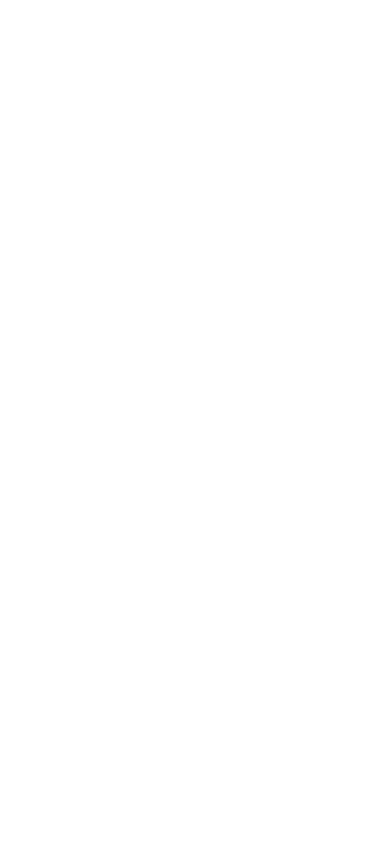
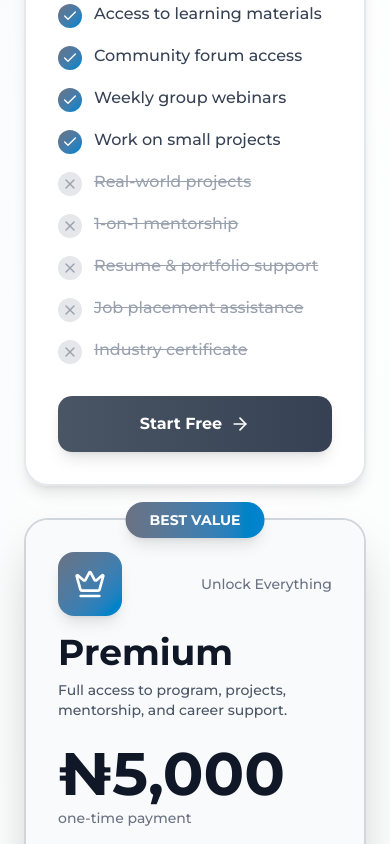
Before and after one commit to NwekeFavour/P, a React (Vite) app: page / in a window 390 px wide. Shown: the part 10780-11624 px from the top of the page. Before the commit the page ends 10737 px from the top, so only its background shows below. Built offline with nearby package versions, Linux system fonts and the light colour scheme.

Commit message:
first commit

```diff
--- a/src/components/aboutUsSection.jsx
+++ b/src/components/aboutUsSection.jsx
@@ -17,7 +17,7 @@
           </div>
           <h2 className="text-[30px] md:text-6xl font-bold text-black mb-6 leading-tight">
             Building Nigeria's Next
-            <span className="block bg-gradient-to-r from-gray-900 via-gray-400 to-gray-400 bg-clip-text text-transparent">
+            <span className="block devs bg-gradient-to-r from-gray-900 via-gray-400 to-gray-400 bg-clip-text text-transparent">
               Generation of Developers
             </span>
           </h2>
--- a/src/components/footer.jsx
+++ b/src/components/footer.jsx
@@ -7,7 +7,7 @@
   return (
     <footer className="bg-gray-900 text-gray-400">
       <div className="max-w-7xl mx-auto px-6 py-12">
-        <div className="grid md:grid-cols-4 gap-10">
+        <div className="grid md:grid-cols-3 lg:grid-cols-4 gap-10">
           {/* About */}
           <div>
             <h4 className="text-white font-bold mb-4">TechLaunch NG</h4>
--- /dev/null
+++ b/src/components/pricing.jsx
@@ -0,0 +1,194 @@
+import { Check, X, Zap, Crown, Sparkles, ArrowRight, Star } from 'lucide-react';
+
+export default function PricingSection() {
+  const plans = [
+    {
+      name: 'Free',
+      tagline: 'Try Before You Commit',
+      icon: Sparkles,
+      price: '₦0',
+      description: 'Get started and explore our learning materials.',
+      features: [
+        { text: 'Access to learning materials', included: true },
+        { text: 'Community forum access', included: true },
+        { text: 'Weekly group webinars', included: true },
+        { text: 'Work on small projects', included: true },
+        { text: 'Real-world projects', included: false },
+        { text: '1-on-1 mentorship', included: false },
+        { text: 'Resume & portfolio support', included: false },
+        { text: 'Job placement assistance', included: false },
+        { text: 'Industry certificate', included: false }
+      ],
+      highlighted: false,
+      color: 'gray',
+      cta: 'Start Free'
+    },
+    {
+      name: 'Premium',
+      tagline: 'Unlock Everything',
+      icon: Crown,
+      price: '₦5,000',
+      period: 'one-time payment',
+      description: 'Full access to program, projects, mentorship, and career support.',
+      features: [
+        { text: 'Everything in Free, plus:', included: true, bold: true },
+        { text: 'Full 12-week intensive program', included: true },
+        { text: '3–5 real-world projects', included: true },
+        { text: 'Weekly 1-on-1 mentorship', included: true },
+        { text: 'Priority code reviews', included: true },
+        { text: 'Resume & portfolio workshops', included: true },
+        { text: 'Mock interview preparation', included: true },
+        { text: 'Direct company introductions', included: true },
+        { text: 'Industry-recognized certificate', included: true },
+        { text: 'Lifetime alumni network access', included: true },
+        { text: 'Job placement support', included: true, highlight: true }
+      ],
+      highlighted: true,
+      color: 'gray',
+      cta: 'Go Premium',
+      badge: 'BEST VALUE'
+    }
+  ];
+
+  const colorClasses = {
+    gray: {
+      gradient: 'from-gray-500 to-sky-600',
+      bg: 'bg-gray-50',
+      text: 'text-gray-600',
+      border: 'border-gray-300',
+      iconBg: 'bg-gray-100',
+      button: 'from-gray-600 to-gray-700 hover:from-gray-700 hover:to-gray-800'
+    },
+    purple: {
+      gradient: 'from-purple-500 to-pink-500',
+      bg: 'bg-purple-50',
+      text: 'text-purple-600',
+      border: 'border-purple-500',
+      iconBg: 'bg-purple-100',
+      button: 'from-purple-600 to-pink-600 hover:from-purple-700 hover:to-pink-700'
+    }
+  };
+
+  return (
+    <div className="bg-gradient-to-br from-gray-50 via-white to-gray-50 py-20 px-6">
+      <div className="max-w-7xl mx-auto">
+        {/* Section Header */}
+        <div className="text-center mb-16">
+          <div className="inline-flex items-center gap-2 px-4 py-2 bg-gradient-to-r from-purple-100 to-pink-100 rounded-full mb-6">
+            <Star className="w-4 h-4 text-purple-600" />
+            <span className="text-sm font-semibold text-gray-700 uppercase tracking-wide">Simple Pricing</span>
+          </div>
+          <h2 className="text-4xl md:text-6xl font-bold text-gray-900 mb-6 leading-tight">
+            One Payment,
+            <span className="block bg-gradient-to-r from-sky-600 access via-gray-600 to-sky-600 bg-clip-text text-transparent">
+              Lifetime Access
+            </span>
+          </h2>
+          <p className="text-xl text-gray-600 max-w-3xl mx-auto leading-relaxed">
+            Try for free or unlock everything with a single payment. No subscriptions. No hidden fees.
+          </p>
+        </div>
+
+        {/* Pricing Cards */}
+        <div className="grid md:grid-cols-2 gap-8 max-w-5xl mx-auto mb-16">
+          {plans.map((plan, index) => {
+            const colors = colorClasses[plan.color];
+            const Icon = plan.icon;
+
+            return (
+              <div
+                key={index}
+                className={`relative rounded-3xl transition-all duration-300 ${
+                  plan.highlighted
+                    ? 'transform md:-translate-y-4 shadow-2xl'
+                    : 'shadow-lg hover:shadow-xl'
+                }`}
+              >
+                {plan.badge && (
+                  <div className="absolute -top-4 left-1/2 transform -translate-x-1/2 z-10">
+                    <div className={`bg-gradient-to-r ${colors.gradient} text-white px-6 py-2 rounded-full text-sm font-bold shadow-lg`}>
+                      {plan.badge}
+                    </div>
+                  </div>
+                )}
+
+                <div
+                  className={`h-full rounded-3xl border-2 ${
+                    plan.highlighted ? colors.border : 'border-gray-200'
+                  } bg-white overflow-hidden`}
+                >
+                  {/* Header */}
+                  <div className={`${plan.highlighted ? colors.bg : 'bg-gray-50'} p-8 border-b ${plan.highlighted ? colors.border : 'border-gray-200'}`}>
+                    <div className="flex items-center justify-between mb-4">
+                      <div className={`w-16 h-16 bg-gradient-to-br ${colors.gradient} rounded-2xl flex items-center justify-center shadow-lg`}>
+                        <Icon className="w-8 h-8 text-white" />
+                      </div>
+                      <span className="text-sm text-gray-500 font-medium">{plan.tagline}</span>
+                    </div>
+                    <h3 className="text-4xl font-bold text-gray-900 mb-2">{plan.name}</h3>
+                    <p className="text-gray-600 text-sm mb-6">{plan.description}</p>
+                    <div className="flex items-end gap-2 mb-1">
+                      <span className="text-6xl font-bold text-gray-900">{plan.price}</span>
+                    </div>
+                    {plan.period && (
+                      <p className="text-sm text-gray-500">{plan.period}</p>
+                    )}
+                  </div>
+
+                  {/* Features */}
+                  <div className="p-8">
+                    <ul className="space-y-4 mb-8">
+                      {plan.features.map((feature, idx) => (
+                        <li key={idx} className="flex items-start gap-3">
+                          {feature.included ? (
+                            <div className={`w-6 h-6 rounded-full bg-gradient-to-br ${colors.gradient} flex items-center justify-center flex-shrink-0 mt-0.5`}>
+                              <Check className="w-4 h-4 text-white" />
+                            </div>
+                          ) : (
+                            <div className="w-6 h-6 rounded-full bg-gray-200 flex items-center justify-center flex-shrink-0 mt-0.5">
+                              <X className="w-4 h-4 text-gray-400" />
+                            </div>
+                          )}
+                          <span className={`${feature.included ? 'text-gray-700' : 'text-gray-400 line-through'} ${feature.bold ? 'font-semibold' : ''} ${feature.highlight ? 'font-semibold text-green-600' : ''}`}>
+                            {feature.text}
+                          </span>
+                        </li>
+                      ))}
+                    </ul>
+
+                    <button
+                      className={`w-full py-4 rounded-xl font-bold text-white bg-gradient-to-r ${colors.button} shadow-lg hover:shadow-xl transition-all duration-300 flex items-center justify-center gap-2 group`}
+                    >
+                      {plan.cta}
+                      <ArrowRight className="w-5 h-5 group-hover:translate-x-1 transition-transform" />
+                    </button>
+                  </div>
+                </div>
+              </div>
+            );
+          })}
+        </div>
+
+        {/* Guarantee Section */}
+        <div className="bg-gradient-to-br from-blue-50 to-purple-50 rounded-3xl p-10 border-2 border-purple-200">
+          <div className="max-w-3xl mx-auto text-center">
+            <div className="w-20 h-20 bg-gradient-to-br from-sky-500/10 to-sky-900 rounded-full flex items-center justify-center mx-auto mb-6">
+              <Zap className="w-10 h-10 text-white" />
+            </div>
+            <h3 className="text-3xl font-bold text-gray-900 mb-4">
+              Our Promise to You
+            </h3>
+            <p className="text-gray-700 text-lg leading-relaxed mb-6">
+              Complete the program, put in the work, and you’ll have the skills, portfolio,
+              and connections to land a tech job. We’ll support you until you get interview opportunities.
+            </p>
+            <div className="inline-flex items-center gap-2 text-purple-600 font-semibold">
+              <Check className="w-6 h-6" />
+              <span>95% of graduates secure jobs within 6 months</span>
+            </div>
+          </div>
+        </div>
+      </div>
+    </div>
+  );
+}
--- a/src/components/works.jsx
+++ b/src/components/works.jsx
@@ -83,7 +83,7 @@
           </div>
           <h2 className="text-4xl md:text-6xl font-bold text-gray-900 mb-6 leading-tight">
             From Application To
-            <span className="block bg-gradient-to-r from-sky-600/10 via-sky-600/40 to-gray-600 bg-clip-text text-transparent">
+            <span className="block  job bg-gradient-to-r from-sky-600/10 via-sky-600/40 to-gray-600 bg-clip-text text-transparent">
               Your Dream Job
             </span>
           </h2>
--- a/src/pages/home.jsx
+++ b/src/pages/home.jsx
@@ -5,6 +5,7 @@
 import AboutUsSection from '../components/aboutUsSection';
 import HowItWorksSection from '../components/works';
 import Footer from '../components/footer';
+import PricingSection from '../components/pricing';
 
 function Home(props) {
     return (
@@ -105,6 +106,9 @@
                 <AboutUsSection/>
             </div>
             <div>
+                <PricingSection/>
+            </div>
+            <div>
                 <Footer/>
             </div>
         </div>
```
Also changed, not shown: src/App.css (+25 -0 lines).
